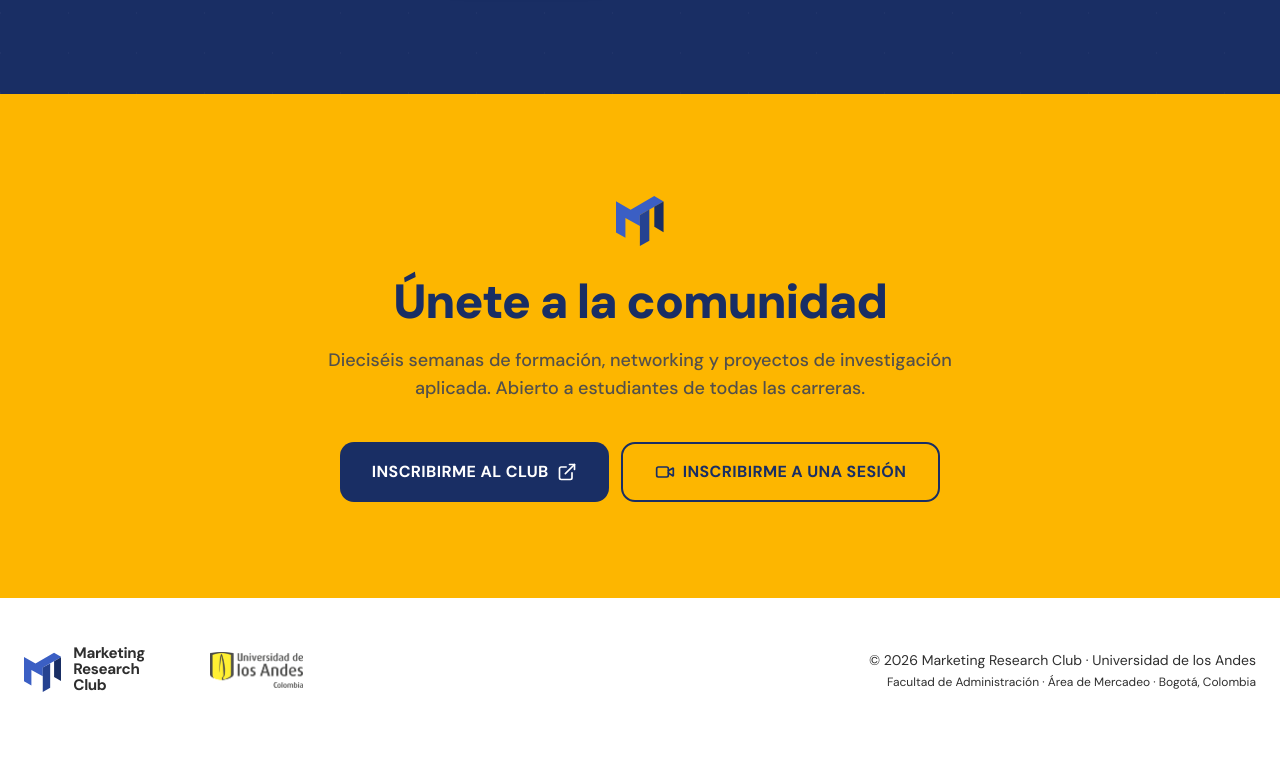
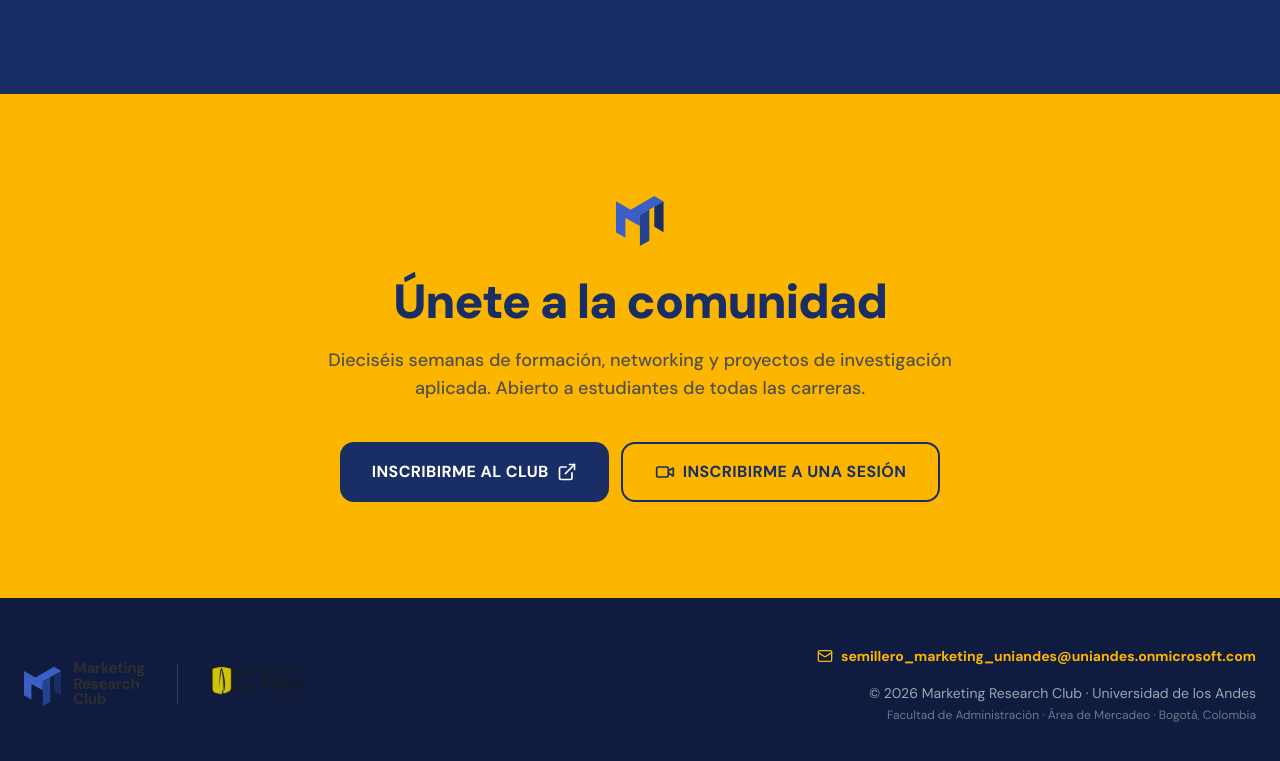
Before and after one commit to CamiloContrerasPhD/marketing-research-club, a React (Vite) app: page / in a window 1280 px wide. Shown: the part 5581-6342 px from the top of the page. Built offline with nearby package versions, Linux system fonts and the light colour scheme.

Commit message:
Change Forms

```diff
--- a/src/App.tsx
+++ b/src/App.tsx
@@ -5,6 +5,7 @@ import {
   CheckCircle,
   Clock,
   ExternalLink,
+  Mail,
   MapPin,
   Send,
   User,
@@ -24,7 +25,6 @@ import {
   AREA_URL,
   CLUB_FORM_URL,
   EMAIL_RECIPIENT,
-  FORMSPREE_ENDPOINT,
   allEvents,
   phases,
   type ProgramEvent,
@@ -61,30 +61,26 @@ function App() {
     const selected = allEvents.find((ev) => ev.id.toString() === sessionForm.sesion);
 
     try {
-      const response = await fetch(FORMSPREE_ENDPOINT, {
-        method: 'POST',
-        headers: { Accept: 'application/json', 'Content-Type': 'application/json' },
-        body: JSON.stringify({
-          _subject: 'Inscripción Sesión Semillero',
-          email: EMAIL_RECIPIENT,
-          nombre: sessionForm.nombre,
-          correo: sessionForm.email,
-          sesion: selected ? `Semana ${selected.week}: ${selected.title}` : 'No especificada',
-          fecha: selected?.date ?? 'N/A',
-          hora: selected?.time ?? 'N/A',
-          message: [
-            'Nueva inscripción a sesión del Marketing Research Club:',
-            '',
-            `Nombre: ${sessionForm.nombre}`,
-            `Correo: ${sessionForm.email}`,
-            `Sesión: ${selected ? `Semana ${selected.week} - ${selected.title}` : 'No especificada'}`,
-            `Fecha: ${selected?.date ?? 'N/A'}`,
-            `Hora: ${selected?.time ?? 'N/A'}`,
-          ].join('\n'),
-        }),
-      });
+      // El endpoint de Formspree que había aquí pertenecía a una cuenta ajena:
+      // los datos de cada estudiante llegaban a un buzón fuera de nuestro control.
+      // Hasta que exista el formulario propio en Microsoft Forms, la inscripción
+      // se compone como un correo dirigido al buzón del semillero.
+      const asunto = `Inscripción a sesión — ${
+        selected ? `Semana ${selected.week}: ${selected.title}` : 'sesión por confirmar'
+      }`;
+      const cuerpo = [
+        'Nueva inscripción a una sesión del Marketing Research Club:',
+        '',
+        `Nombre: ${sessionForm.nombre}`,
+        `Correo: ${sessionForm.email}`,
+        `Sesión: ${selected ? `Semana ${selected.week} — ${selected.title}` : 'No especificada'}`,
+        `Fecha: ${selected?.date ?? 'N/A'}`,
+        `Hora: ${selected?.time ?? 'N/A'}`,
+      ].join('\n');
 
-      if (!response.ok) throw new Error('respuesta no satisfactoria');
+      window.location.href = `mailto:${EMAIL_RECIPIENT}?subject=${encodeURIComponent(
+        asunto,
+      )}&body=${encodeURIComponent(cuerpo)}`;
 
       setSessionSuccess(true);
       window.setTimeout(() => {
@@ -471,7 +467,7 @@ function App() {
       </section>
 
       {/* ================= FOOTER ================= */}
-      <footer className="bg-mrc-paper-ink py-12">
+      <footer className="bg-mrc-blue-ink py-12">
         <div className="mx-auto max-w-7xl px-5 sm:px-6">
           <div className="flex flex-col items-center justify-between gap-8 md:flex-row">
             <div className="flex flex-col items-center gap-6 sm:flex-row sm:gap-8">
@@ -484,10 +480,19 @@ function App() {
               />
             </div>
             <div className="text-center md:text-right">
-              <p className="text-sm text/60">
+              <a
+                href={`mailto:${EMAIL_RECIPIENT}`}
+                target="_blank"
+                rel="noopener noreferrer"
+                className="inline-flex items-center gap-2 rounded-md text-sm font-semibold text-mrc-yellow transition-colors hover:text-white focus-visible:outline-none focus-visible:ring-2 focus-visible:ring-mrc-yellow focus-visible:ring-offset-2 focus-visible:ring-offset-mrc-blue-ink"
+              >
+                <Mail className="h-4 w-4" />
+                {EMAIL_RECIPIENT}
+              </a>
+              <p className="mt-3 text-sm text-white/60">
                 © 2026 Marketing Research Club · Universidad de los Andes
               </p>
-              <p className="mt-1 text-xs text/40">
+              <p className="mt-1 text-xs text-white/40">
                 Facultad de Administración · Área de Mercadeo · Bogotá, Colombia
               </p>
             </div>
--- a/src/data/program.ts
+++ b/src/data/program.ts
@@ -22,12 +22,23 @@ export interface Phase {
   events: ProgramEvent[];
 }
 
-/** Enlace al formulario de inscripción al club. */
+/**
+ * Formulario de inscripción al club (Microsoft Forms, cuenta del semillero).
+ *
+ * Reemplaza al Google Form anterior, que pertenecía a una cuenta de terceros:
+ * las respuestas de los estudiantes llegaban a un buzón fuera de nuestro control.
+ */
 export const CLUB_FORM_URL =
-  'https://docs.google.com/forms/d/e/1FAIpQLScsp2WEuDHynYGwdHi4RkZsQkE_-zlC4svjLI6_gKUwnzL45Q/viewform';
+  'https://forms.cloud.microsoft/Pages/ResponsePage.aspx?id=fAS9-kj_KkmLu4-YufucytggQ1-camhDgyReX9xj2UVUQldGMEJNNDQyUlgwMTJYS1UxRFpUV0dVQy4u';
 
-/** Endpoint de Formspree para las inscripciones a sesiones. */
-export const FORMSPREE_ENDPOINT = 'https://formspree.io/f/mpqjrlll';
+/**
+ * Formulario de inscripción a una sesión suelta (Microsoft Forms).
+ *
+ * Pendiente: sustituye al endpoint de Formspree `mpqjrlll`, que pertenecía a
+ * una cuenta ajena. Mientras esta constante esté vacía, el sitio dirige a los
+ * interesados al formulario del club en vez de enviar datos a ese endpoint.
+ */
+export const SESSION_FORM_URL = '';
 
 /** Buzón del semillero. */
 export const EMAIL_RECIPIENT = 'semillero_marketing_uniandes@uniandes.onmicrosoft.com';
```
Also changed, not shown: 1 other file (tests, documents, lock files or other folders).
